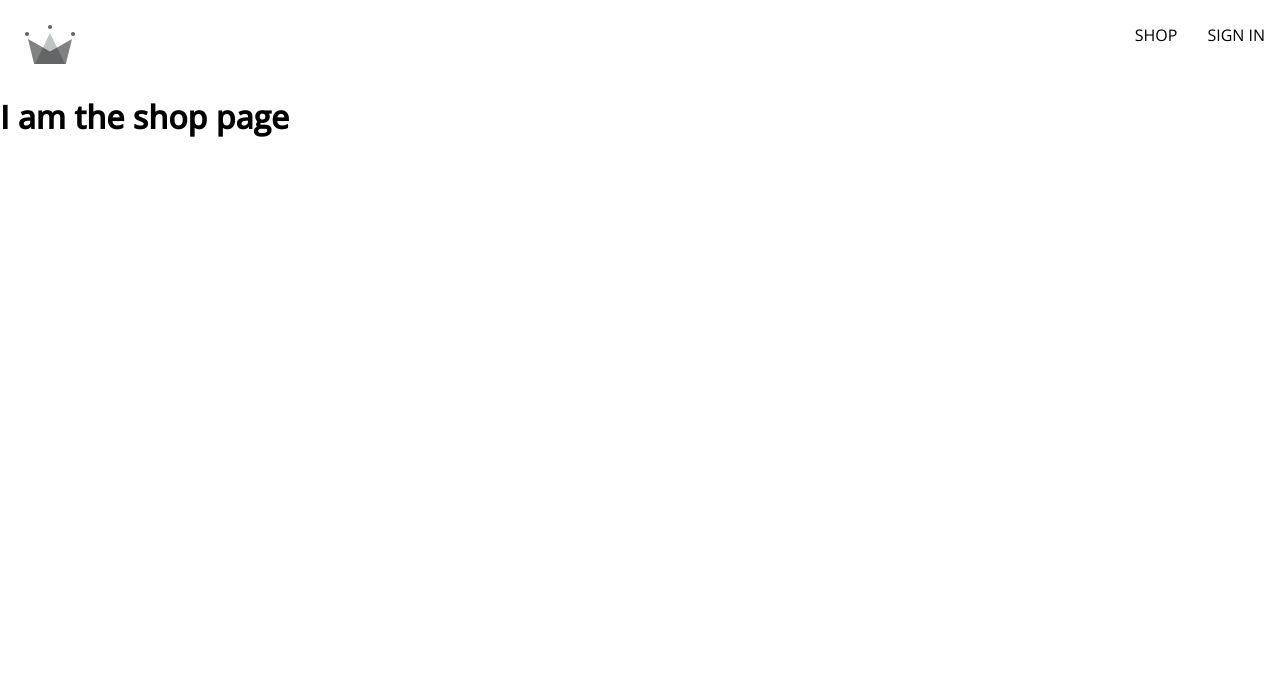
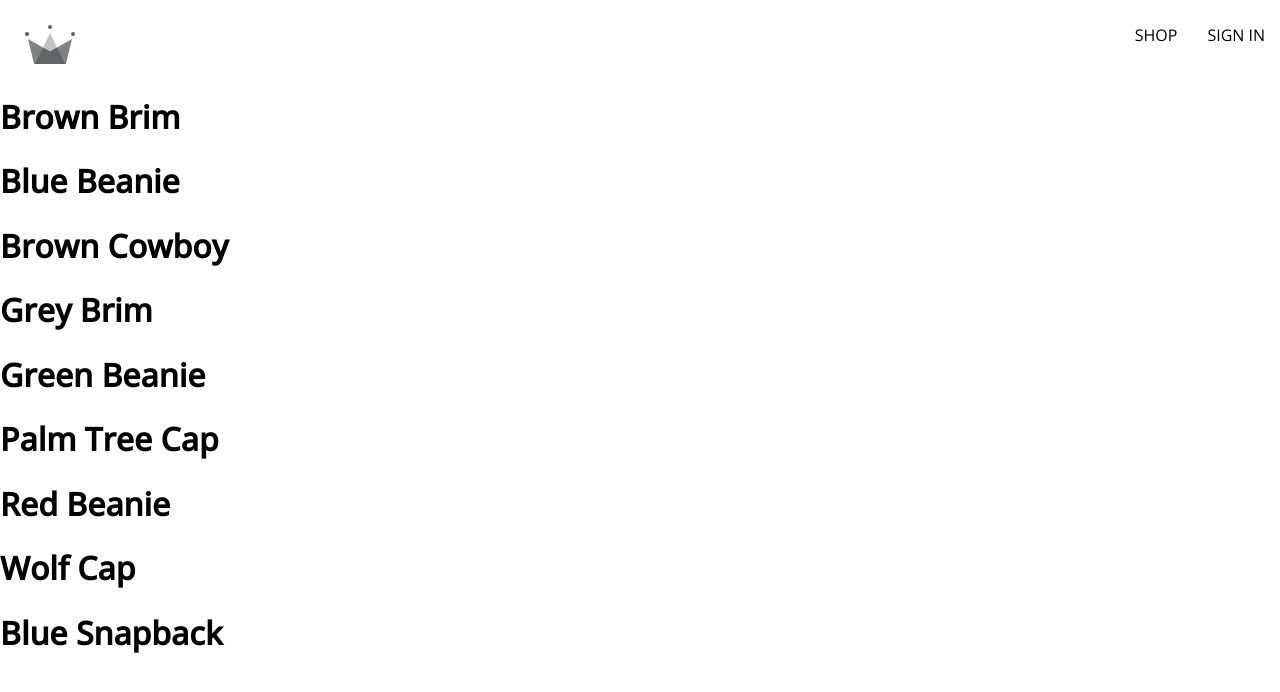
Before and after one commit to lucasgruenwald/demo-store, a React (Create React App) app: page /shop in a window 1280 px wide. Shown: the top 692 px of the page. Built offline with nearby package versions, Linux system fonts and the light colour scheme; no server answers.

Commit message:
add context for products

```diff
--- a/src/App.js
+++ b/src/App.js
@@ -4,10 +4,7 @@
 import Navigation from './routes/navigation/navigation.component';
 import SignIn from './routes/sign-in/sign-in.component';
 import Authentication from './routes/auth/auth.component';
-
-const Shop = () => {
-  return <h1>I am the shop page</h1>;
-}
+import Shop from './routes/shop/shop.component';
 
 const App = () => {
   return (
--- /dev/null
+++ b/src/contexts/products.context.jsx
@@ -0,0 +1,18 @@
+import { createContext, useState } from "react";
+
+import PRODUCTS from '../shop-data.json'
+
+export const ProductsContext = createContext({
+    products: [],
+})
+
+export const ProductsProvider = ({children}) => {
+    const [products, setProducts] = useState(PRODUCTS);
+    const value = {products};
+
+    return (
+        <ProductsContext.Provider value={value}>
+            {children}
+        </ProductsContext.Provider>
+    )
+}
--- a/src/index.js
+++ b/src/index.js
@@ -5,6 +5,7 @@
 
 import App from './App';
 import { UserProvider } from './contexts/user.context';
+import { ProductsProvider } from './contexts/products.context';
 
 import './index.scss';
 
@@ -14,7 +15,9 @@
   <React.StrictMode>
     <BrowserRouter>
       <UserProvider>
-        <App />
+        <ProductsProvider>
+          <App />
+        </ProductsProvider>
       </UserProvider>
     </BrowserRouter>
   </React.StrictMode>,
--- /dev/null
+++ b/src/routes/shop/shop.component.jsx
@@ -0,0 +1,20 @@
+import { useContext } from "react";
+
+import { ProductsContext } from "../../contexts/products.context";
+
+const Shop = () => {
+
+    const { products } = useContext(ProductsContext)
+
+    return(
+        <div>
+            {products.map(({id, name}) => (
+                <div key={id}>
+                    <h1>{name}</h1>
+                </div>
+            ))}
+        </div>
+    )
+}
+
+export default Shop;
--- /dev/null
+++ b/src/shop-data.json
@@ -0,0 +1,56 @@
+[
+    {
+      "id": 1,
+      "name": "Brown Brim",
+      "imageUrl": "https://i.ibb.co/ZYW3VTp/brown-brim.png",
+      "price": 25
+    },
+    {
+      "id": 2,
+      "name": "Blue Beanie",
+      "imageUrl": "https://i.ibb.co/ypkgK0X/blue-beanie.png",
+      "price": 18
+    },
+    {
+      "id": 3,
+      "name": "Brown Cowboy",
+      "imageUrl": "https://i.ibb.co/QdJwgmp/brown-cowboy.png",
+      "price": 35
+    },
+    {
+      "id": 4,
+      "name": "Grey Brim",
+      "imageUrl": "https://i.ibb.co/RjBLWxB/grey-brim.png",
+      "price": 25
+    },
+    {
+      "id": 5,
+      "name": "Green Beanie",
+      "imageUrl": "https://i.ibb.co/YTjW3vF/green-beanie.png",
+      "price": 18
+    },
+    {
+      "id": 6,
+      "name": "Palm Tree Cap",
+      "imageUrl": "https://i.ibb.co/rKBDvJX/palm-tree-cap.png",
+      "price": 14
+    },
+    {
+      "id": 7,
+      "name": "Red Beanie",
+      "imageUrl": "https://i.ibb.co/bLB646Z/red-beanie.png",
+      "price": 18
+    },
+    {
+      "id": 8,
+      "name": "Wolf Cap",
+      "imageUrl": "https://i.ibb.co/1f2nWMM/wolf-cap.png",
+      "price": 14
+    },
+    {
+      "id": 9,
+      "name": "Blue Snapback",
+      "imageUrl": "https://i.ibb.co/X2VJP2W/blue-snapback.png",
+      "price": 16
+    }
+  ]
```
